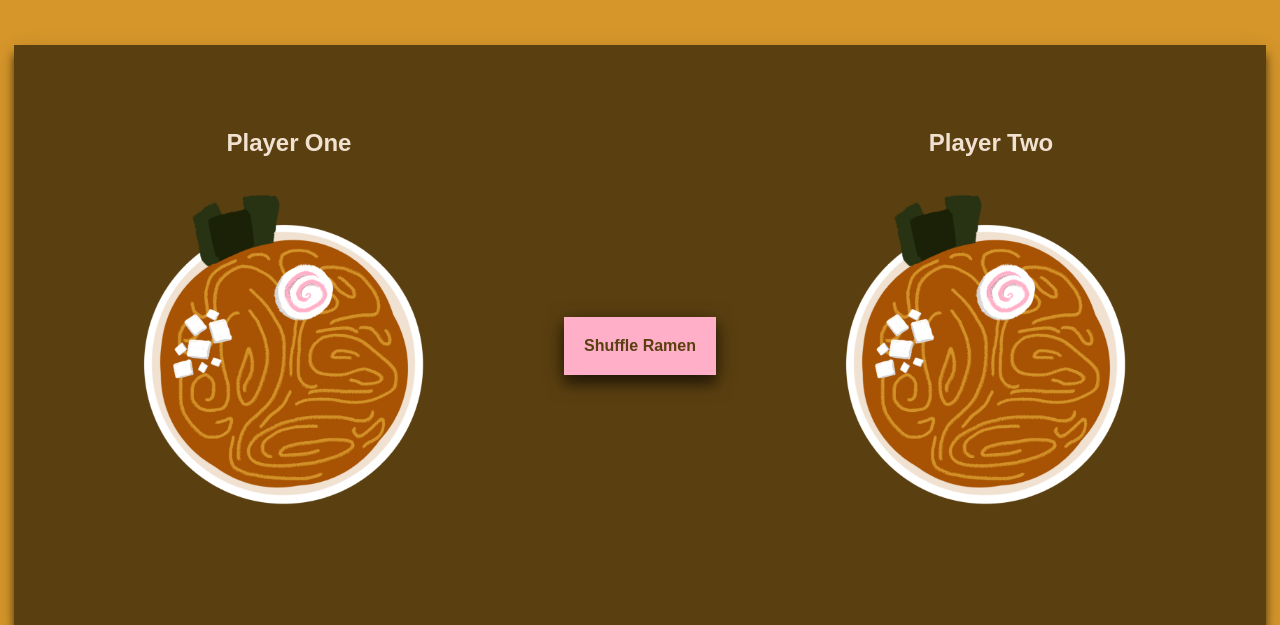
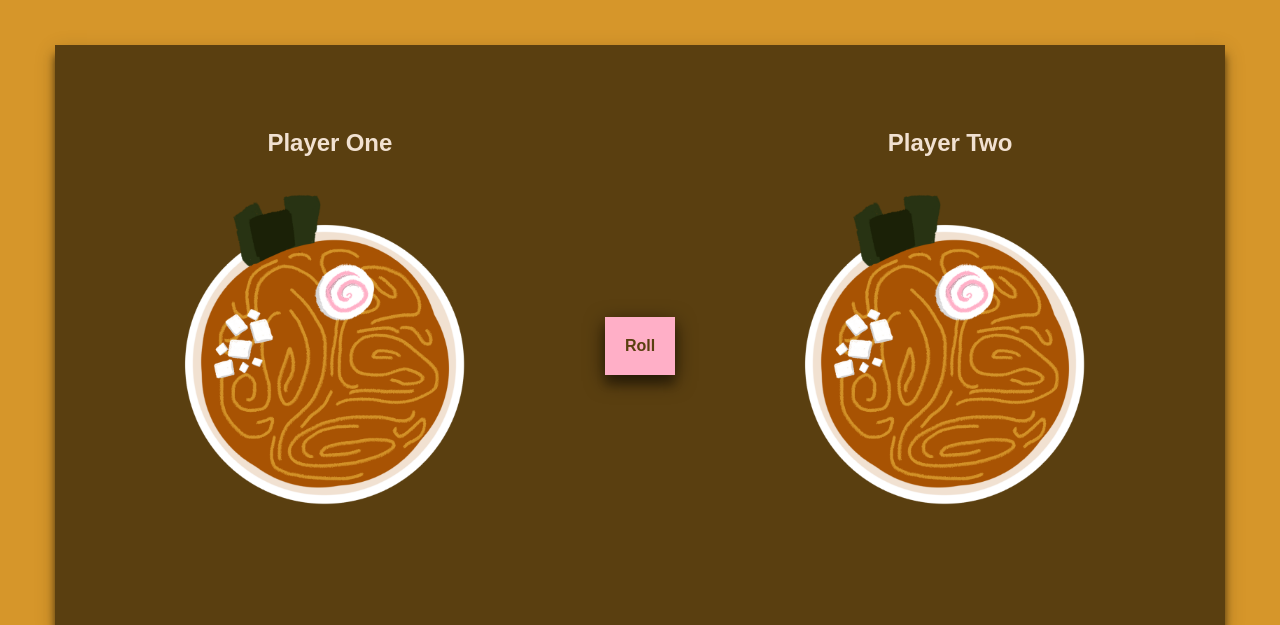
Before and after one commit to jeremaiiiahmata/narutomaki-dice, a plain HTML site: page index.html in a window 1280 px wide. Shown: the part 186-811 px from the top of the page. Drawn offline with Linux system fonts and the light colour scheme.

Commit message:
Replace "Shuffle Ramen" to "Roll".

```diff
--- a/index.html
+++ b/index.html
@@ -21,7 +21,7 @@
         </div>
 
         <div class="container-button">
-            <button class="btn" onclick="shuffleDice()">Shuffle Ramen</button>
+            <button class="btn" onclick="shuffleDice()">Roll</button>
         </div>
 
 
```
